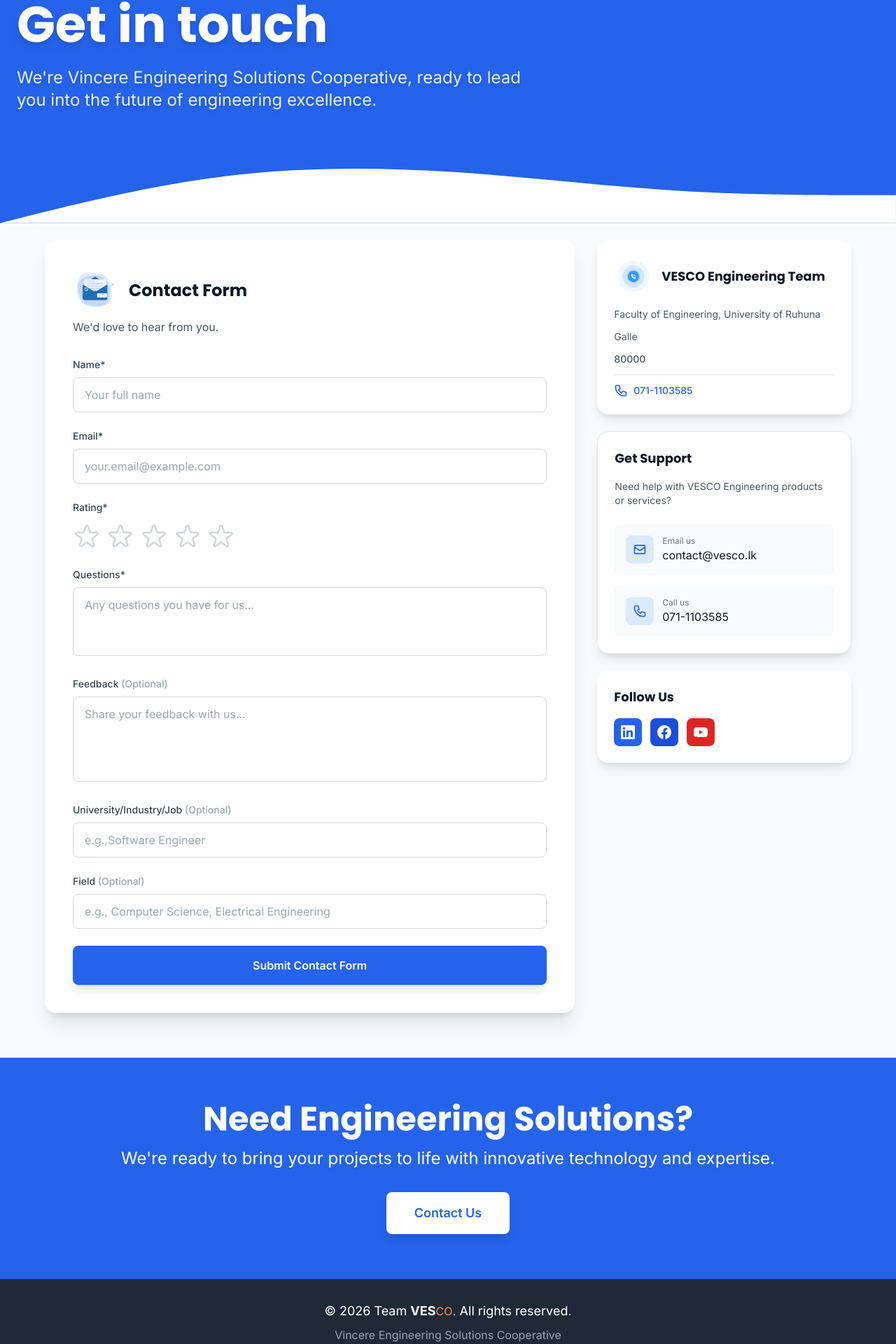
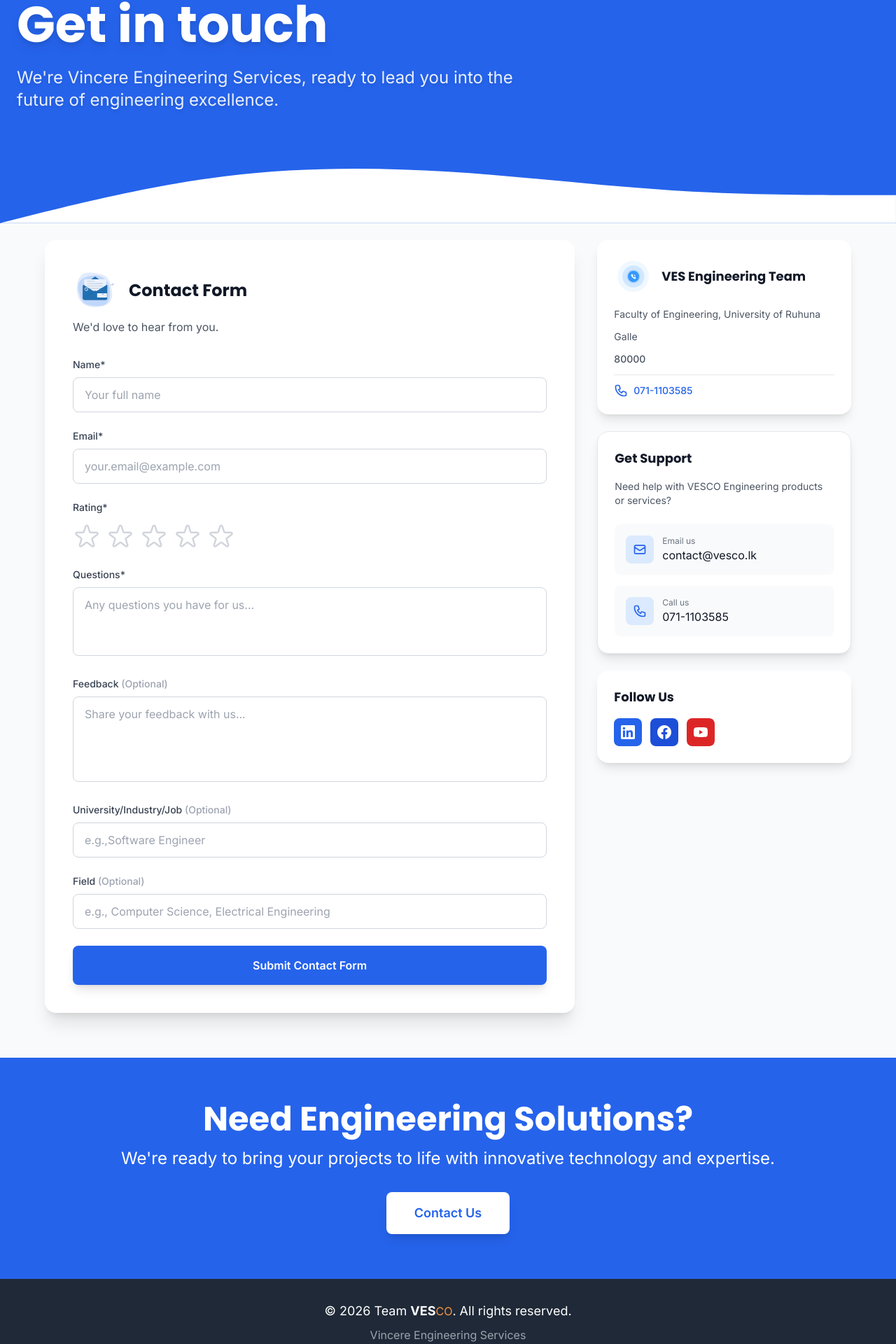
Before and after one commit to Avizz220/Vesco-Engineering, a Next.js app in the folder frontend/: page /contact in a window 1280 px wide. Shown: the part 209-2129 px from the top of the page at 70% size. Built offline with nearby package versions, Linux system fonts and the light colour scheme; no server answers.

Commit message:
name changes

```diff
--- a/frontend/src/app/contact/page.tsx
+++ b/frontend/src/app/contact/page.tsx
@@ -57,7 +57,7 @@ export default function ContactPage() {
 
   const headquarters = [
     {
-      region: 'VESCO Engineering Team',
+      region: 'VES Engineering Team',
       address: 'Faculty of Engineering, University of Ruhuna',
       city: 'Galle',
       postalCode: '80000',
@@ -86,7 +86,7 @@ export default function ContactPage() {
           >
             <h1 className="text-4xl sm:text-5xl md:text-6xl lg:text-7xl font-bold mb-4 sm:mb-6 text-white drop-shadow-lg">Get in touch</h1>
             <p className="text-lg sm:text-xl md:text-2xl text-white opacity-90 mb-6 sm:mb-8 drop-shadow-md">
-              We're Vincere Engineering Solutions Cooperative, ready to lead you into the future of engineering excellence.
+              We're Vincere Engineering Services, ready to lead you into the future of engineering excellence.
             </p>
 
             {/* Logged-in User Display */}
--- a/frontend/src/components/home/About.tsx
+++ b/frontend/src/components/home/About.tsx
@@ -80,11 +80,11 @@ const About = () => {
           className="text-center mb-10 sm:mb-12 md:mb-16"
         >
           <h2 className="text-3xl sm:text-4xl md:text-5xl font-bold text-gray-900 mb-3 sm:mb-4">
-            About VESCO
+            About VES
           </h2>
           <div className="w-20 sm:w-24 h-1 bg-orange-500 mx-auto mb-4 sm:mb-6"></div>
           <p className="text-base sm:text-lg md:text-xl text-gray-600 max-w-3xl mx-auto px-2">
-            VESCO (Vincere Engineering Solutions Cooperative) is a student-led engineering team
+            VES (Vincere Engineering Services) is a student-led engineering team
             committed to excellence, innovation, and making a positive impact through technology.
           </p>
         </motion.div>
--- a/frontend/src/components/home/ComingSoonModal.tsx
+++ b/frontend/src/components/home/ComingSoonModal.tsx
@@ -60,11 +60,11 @@ const ComingSoonModal = ({ isOpen, onClose, serviceName }: ComingSoonModalProps)
 
                   <div className="space-y-3">
                     <a
-                      href="mailto:contact@vesco.lk"
+                      href="mailto:contact@ves.lk"
                       className="flex items-center gap-3 text-gray-700 hover:text-blue-600 transition-colors"
                     >
                       <Mail className="w-4 h-4" />
-                      <span className="text-sm">contact@vesco.lk</span>
+                      <span className="text-sm">contact@ves.lk</span>
                     </a>
 
                     <a
--- a/frontend/src/components/home/Hero.tsx
+++ b/frontend/src/components/home/Hero.tsx
@@ -182,7 +182,7 @@ const Hero = () => {
             transition={{ duration: 0.8, delay: 0.2 }}
             className="text-base sm:text-lg md:text-xl lg:text-2xl mb-4 sm:mb-6 md:mb-8 text-orange-200"
           >
-            Vincere Engineering Solutions Cooperative
+            Vincere Engineering Services
           </motion.p>
 
           {/* Description */}
--- a/frontend/src/components/layout/Footer.tsx
+++ b/frontend/src/components/layout/Footer.tsx
@@ -31,7 +31,7 @@ const Footer = () => {
       <footer className="bg-gray-800 text-white py-6 sm:py-8">
         <div className="container mx-auto px-4 sm:px-6 lg:px-12 xl:px-16 text-center">
           <p className="text-base sm:text-lg mb-2">&copy; {currentYear} Team <span className="text-white font-bold">VES</span><span className="text-sm sm:text-base text-orange-400">CO</span>. All rights reserved.</p>
-          <p className="text-sm sm:text-base text-gray-400">Vincere Engineering Solutions Cooperative</p>
+          <p className="text-sm sm:text-base text-gray-400">Vincere Engineering Services</p>
         </div>
       </footer>
     </>
--- a/frontend/src/components/layout/Navbar.tsx
+++ b/frontend/src/components/layout/Navbar.tsx
@@ -123,7 +123,6 @@ const Navbar = () => {
             {/* Logo */}
             <Link href="/" className="text-3xl font-bold hover:opacity-90 transition-all flex items-center">
               <span className="text-primary-600">VES</span>
-              <span className="text-2xl text-orange-500 ml-0.5">CO</span>
             </Link>
 
             {/* Navigation Links */}
```
